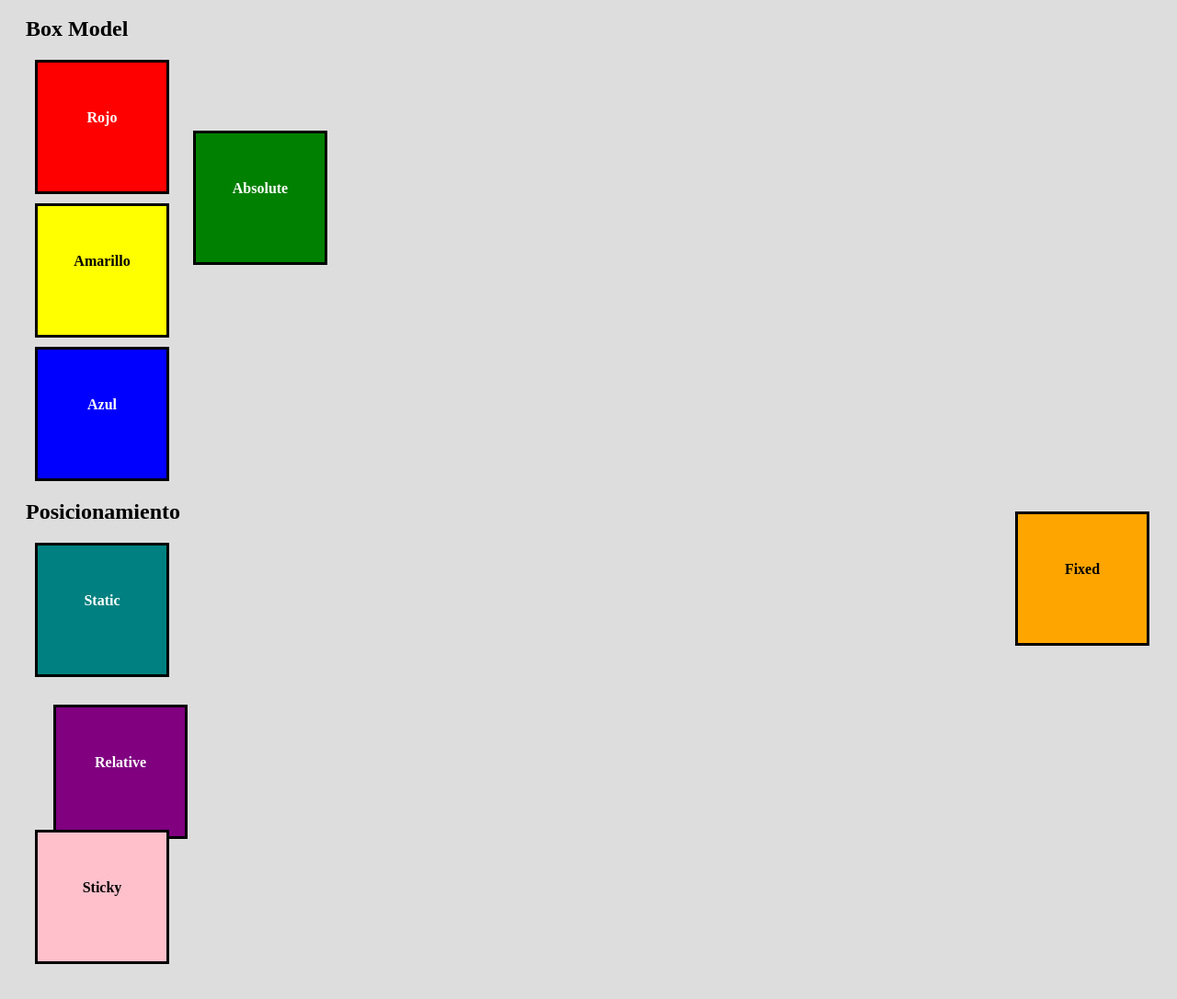
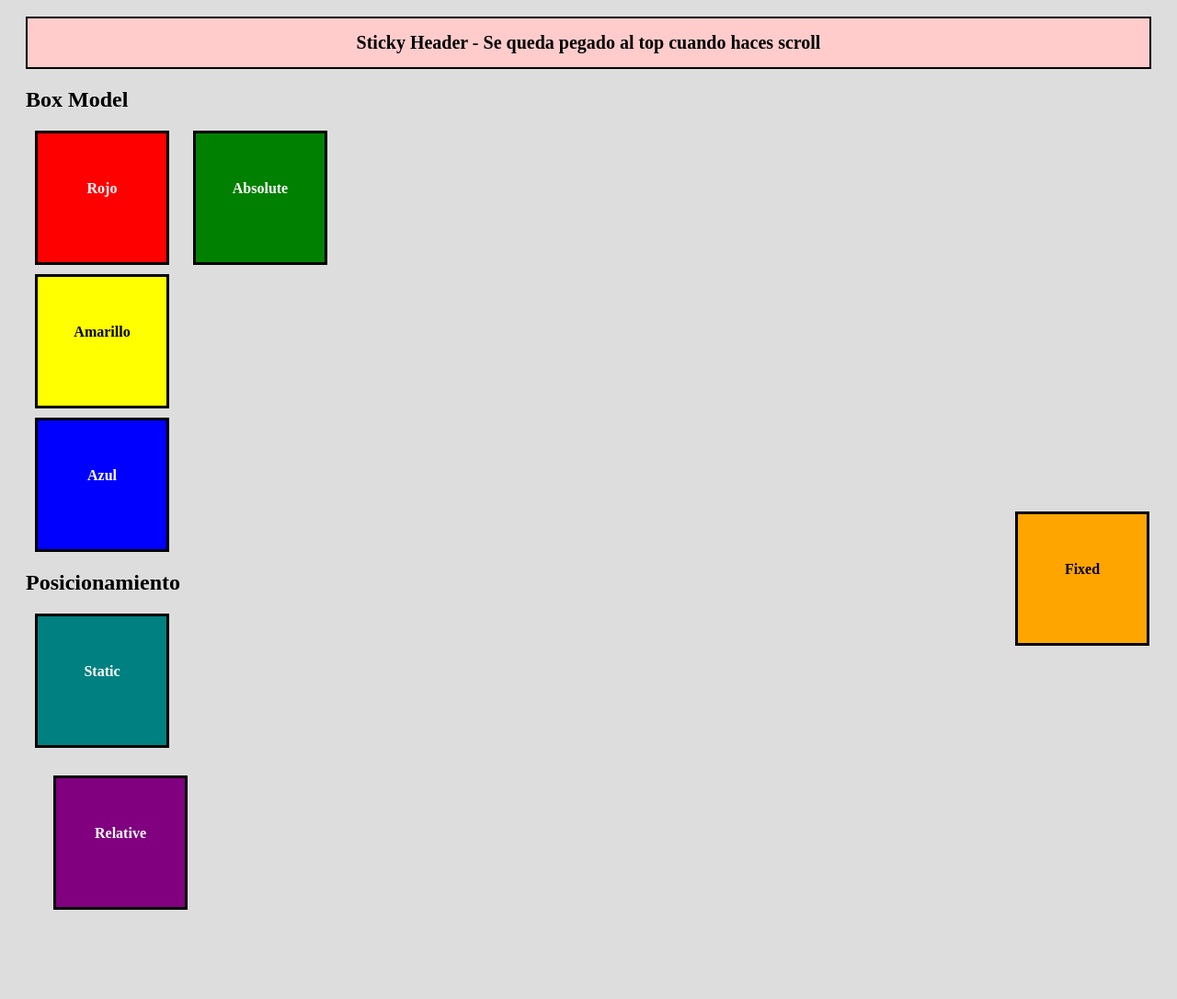
Before and after one commit to Claudia1233/Box-Model-2, a plain HTML site: page index.html in a window 1280 px wide. Shown: the part 68-1154 px from the top of the page at 92% size. Drawn offline with Linux system fonts and the light colour scheme.

Commit message:
index.html
Added a sticky header that remains at the top during scrolling.

```diff
--- a/index.html
+++ b/index.html
@@ -43,12 +43,19 @@
     background: orange;
     color: black;
   }
-  .sticky {
+
+  /* Sticky Header */
+  .sticky-header {
     position: sticky;
-    top: 0; /* <-- se pega a la parte superior */
-    background: pink;
+    top: 0;
+    background: #ffcccb;
     color: black;
-    z-index: 10; /* <-- opcional: asegura que quede arriba de otros elementos */
+    padding: 15px;
+    font-size: 20px;
+    text-align: center;
+    font-weight: bold;
+    border: 2px solid #000;
+    z-index: 10; /* para que quede arriba */
   }
 
   body {
@@ -61,6 +68,9 @@
 <body>
   <h1>Práctico 2 - Box Model + Posicionamiento</h1>
 
+  <!-- Sticky Header -->
+  <div class="sticky-header">Sticky Header - Se queda pegado al top cuando haces scroll</div>
+
   <h2>Box Model</h2>
   <div class="caja rojo">Rojo</div>
   <div class="caja amarillo">Amarillo</div>
@@ -71,9 +81,6 @@
   <div class="caja relative">Relative</div>
   <div class="caja absolute">Absolute</div>
 
-  <!-- Sticky visible al hacer scroll -->
-  <div class="caja sticky">Sticky</div>
-
   <p style="height:800px;"></p> <!-- espacio para scrollear -->
 
   <div class="caja fixed">Fixed</div>
```
